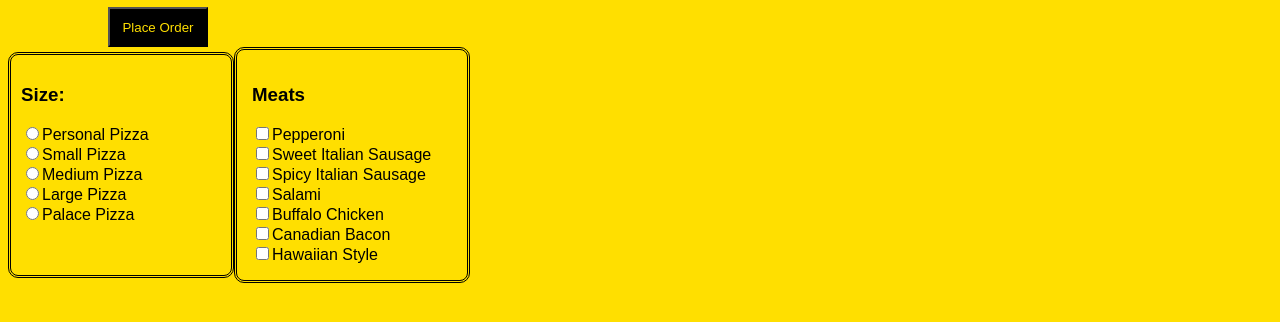
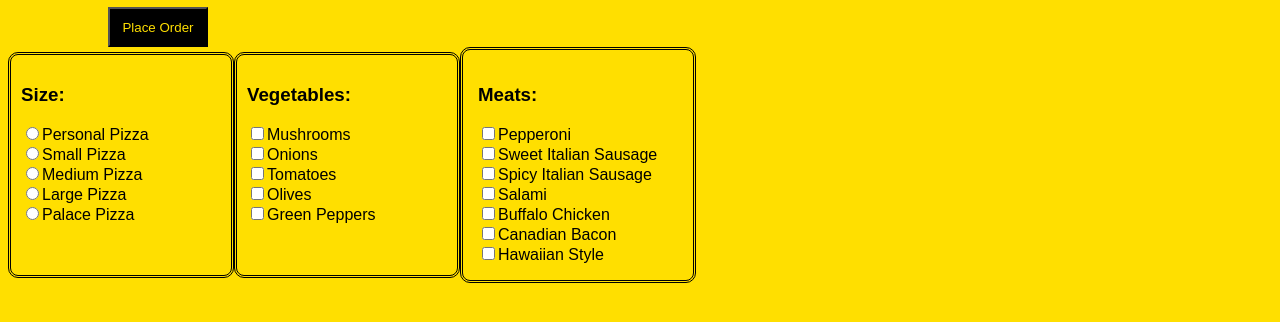
Before and after one commit to NickGuzi/JavaScript-Projects, a plain HTML site: page Basic JavaScript Projects/Pizza_Project/Pizza.html in a window 1280 px wide. Shown: the part 54-376 px from the top of the page. Drawn offline with Linux system fonts and the light colour scheme; a web font is replaced by a local one.

Commit message:
Added vegetables menu list

```diff
--- a/Basic JavaScript Projects/Pizza_Project/Pizza.html
+++ b/Basic JavaScript Projects/Pizza_Project/Pizza.html
@@ -31,8 +31,21 @@
                 <input class="size" type="radio" name="Size"
                 value="Palace Pizza">Palace Pizza<br>
             </div>
+            <div class="menu center">
+                <h3>Vegetables:</h3>
+                <input class="toppings" type="checkbox" name="Topping"
+                value="Mushrooms">Mushrooms<br>
+                <input class="toppings" type="checkbox" name="Topping"
+                value="Onions">Onions<br>
+                <input class="toppings" type="checkbox" name="Topping"
+                value="Tomatoes">Tomatoes<br>
+                <input class="toppings" type="checkbox" name="Topping"
+                value="Olives">Olives<br>
+                <input class="toppings" type="checkbox" name="Topping"
+                value="Green Peppers">Green Peppers<br>
+            </div>
             <div class="menu right">
-                <h3>Meats</h3>
+                <h3>Meats:</h3>
                 <input class="toppings" type="checkbox" name="Topping"
                 value="Pepperoni">Pepperoni<br>
                 <input class="toppings" type="checkbox" name="Topping"
```
